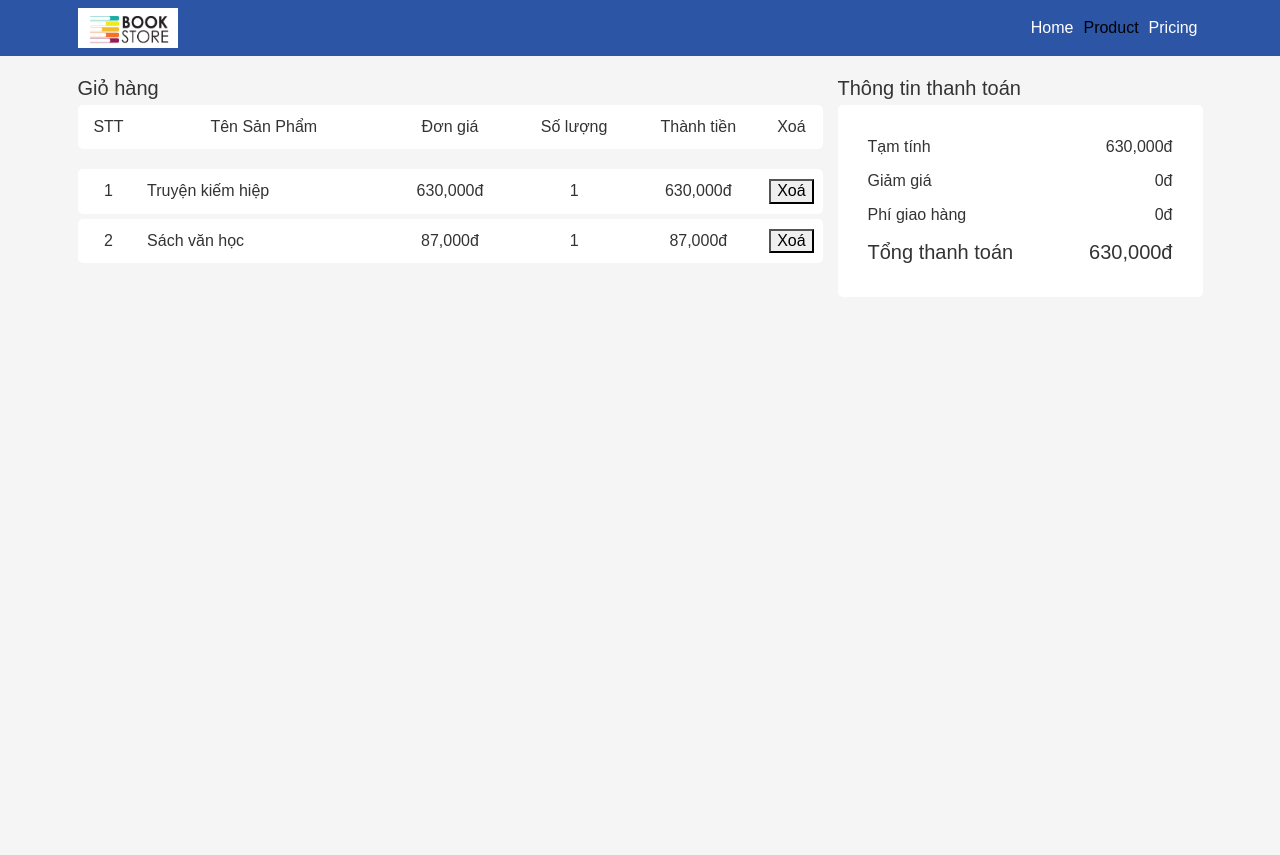
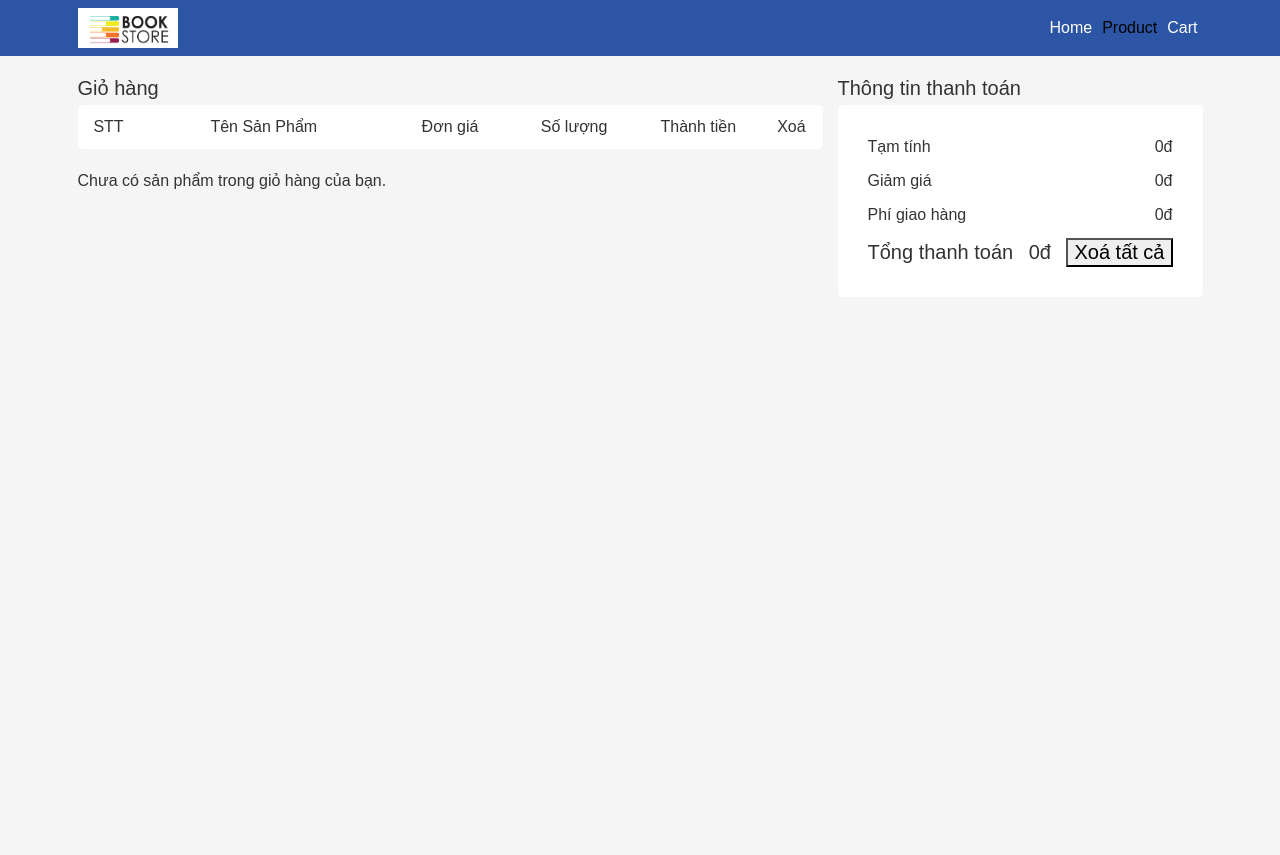
Before and after one commit to QuangHuy2201/Project_BookStore, a PHP site: page /cart.php in a window 1280 px wide. Shown: the top 855 px of the page. Run offline with PHP 8.4, Linux system fonts and the light colour scheme; some web fonts are replaced.

Commit message:
Add function buy_now

```diff
--- a/model/connectDB.php
+++ b/model/connectDB.php
@@ -4,12 +4,12 @@ function connectdb(){
 
   $servername="localhost";
   $username="root";
-  $password="";
+  $password="231077";
   $dbname = "bookstore";
 
 
   // Create connection
-  $conn = new mysqli($servername, $username, $password, $dbname, 3307);
+  $conn = new mysqli($servername, $username, $password, $dbname, 3306);
 
   // Check connection
   if ($conn->connect_error) {
--- a/view/cart.php
+++ b/view/cart.php
@@ -2,6 +2,75 @@
 include "../model/product.php";
 $header = 'product';
 include "header.php";
+session_start();
+
+
+if(!isset($_SESSION['cart']))$_SESSION['cart']=[];
+if(isset($_POST['buy_now']))
+{
+   $product_name=$_POST['product_name'];
+   $price=$_POST['price'];
+   $quantity=1;
+
+
+    //Check product in cart
+    //flag
+    $fl=0;
+    for($i=0;$i<sizeof($_SESSION['cart']);$i++ )
+    {
+        if($_SESSION['cart'][$i][0]==$product_name)
+        {
+            $fl=1;
+            $_SESSION['cart'][$i][2]+= $quantity;
+            break;
+        }
+    }
+
+    if($fl==0)
+    {
+        //Add to cart
+        $product_cart =[$product_name, $price,$quantity];
+        $_SESSION['cart'][] =$product_cart;
+
+
+    }
+
+}
+function show_to_cart()
+
+{
+    $total=0;
+    if( !empty($_SESSION['cart']) )
+    {
+        for($i=0;$i<sizeof($_SESSION['cart']);$i++ ){
+            $sum=$_SESSION['cart'][$i][1]*$_SESSION['cart'][$i][2];
+            echo ' <div class="row text-center bg-white mlr0 pt10 pb10 mb5 b-radius w-100">
+            <div class="col-1">'.($i+1).'</div>
+            <div class="col-4 text-start">'.$_SESSION['cart'][$i][0].'</div>
+            <div class="col-2">'.number_format($_SESSION['cart'][$i][1]).'đ</div>
+            <div class="col-2">'.$_SESSION['cart'][$i][2].'</div>
+            <div class="col-2">'.number_format($sum).'</div>
+            <div class="col-1">
+            <form method="GET">
+                <button type="submit" name="delete" value="'.$i.'">Xoá</button>
+            </form>
+            </div>
+            </div>';
+            $total+=$sum;
+            }
+    }
+    else echo"<p>Chưa có sản phẩm trong giỏ hàng của bạn.</p>";
+    return $total;
+}
+
+if(isset($_GET['delete_all'])) unset($_SESSION['cart']);
+
+if(isset($_GET['delete']))
+{
+    array_splice($_SESSION['cart'],$_GET['delete'],1);
+
+}
+
 ?>
 
 <!-- Cart items details -->
@@ -18,26 +87,26 @@ include "header.php";
                             <div class="col-2">Thành tiền</div>
                             <div class="col-1">Xoá</div>
                         </div>
-                        <div class="row text-center bg-white mlr0 pt10 pb10 mb5 b-radius w-100">
-                            <div class="col-1">1</div>
-                            <div class="col-4 text-start">Truyện kiếm hiệp</div>
-                            <div class="col-2">630,000đ</div>
-                            <div class="col-2">1</div>
-                            <div class="col-2">630,000đ</div>
-                            <div class="col-1">
-                                <button>Xoá</button>
-                            </div>
+
+
+                        <?php
+                        $total=show_to_cart();
+                        ?>
+                        <!-- <div class="row text-center bg-white mlr0 pt10 pb10 mb5 b-radius w-100">
+                        <div class="col-1">'.($i+1).'</div>
+                        <div class="col-3 text-start"></div>
+                        <div class="col-2"></div>
+                        <div class="col-1"></div>
+                        <div class="col-2"></div>
+                        <div class="col-2"><img style="width:70%;" src="../static/images/sach-truyen-kiem-hiep/biatrc_L.gif" alt="..."></div>
+                        <div class="col-1">
+                        <form method="GET">
+                            <button type="submit" name="delete" value="'.$i.'">Xoá</button>
+                        </form>
                         </div>
-                        <div class="row text-center bg-white mlr0 pt10 pb10 mb5 b-radius w-100">
-                            <div class="col-1">2</div>
-                            <div class="col-4 text-start">Sách văn học</div>
-                            <div class="col-2">87,000đ</div>
-                            <div class="col-2">1</div>
-                            <div class="col-2">87,000đ</div>
-                            <div class="col-1">
-                                <button>Xoá</button>
-                            </div>
-                        </div>
+                        </div>' -->
+
+
                     </div>
                     <div class="col-4">
                         <div class="row">
@@ -46,7 +115,7 @@ include "header.php";
                                 <div class="bg-white b-radius p30">
                                     <div class="price d-flex justify-content-between mb10">
                                         <div class="price_heading">Tạm tính</div>
-                                        <div class="price-value">630,000đ</div>
+                                       <div class="price-value"><?php echo number_format($total); ?>đ</div>
                                     </div>
                                     <div class="discount d-flex justify-content-between mb10">
                                         <div class="discount-heading">Giảm giá</div>
@@ -58,7 +127,10 @@ include "header.php";
                                     </div>
                                     <div class="total d-flex justify-content-between m-t-10 txt-semiBold fs20">
                                         <div class="total-heading">Tổng thanh toán</div>
-                                        <div class="total-value">630,000đ</div>
+                                        <div class="total-value"><?php echo number_format($total); ?>đ</div>
+                                        <form method="GET">
+                                        <button type="submit" name="delete_all">Xoá tất cả</button>
+                                        </form>
                                     </div>
                                 </div>
                             </div>
--- a/view/header.php
+++ b/view/header.php
@@ -29,7 +29,7 @@
                         <div class="navbar-nav">
                             <a <?php if ($header == "home") { ?> class=" nav-link active" <?php   } else { ?> class=" nav-link " <?php   }  ?> aria-current="page" href="index.php">Home</a>
                             <a <?php if ($header == "product") { ?> class=" nav-link active" <?php   } else { ?> class=" nav-link " <?php   }  ?> href="product.php">Product</a>
-                            <a class="nav-link" href="">Pricing</a>
+                            <a class="nav-link" href="cart.php">Cart</a>
 
                         </div>
                     </div>
--- a/view/index.php
+++ b/view/index.php
@@ -25,7 +25,7 @@ include "header.php";
             echo '<div class="col-4">
             <div class="product-item">
                 <div class="product-img">
-                    <img src="../static/images/product/'.$product['image'].'" alt="'.$product['product_name'].'">
+                    <img src="../static/images/sach-truyen-kiem-hiep/'.$product['image'].'" alt="'.$product['product_name'].'">
                 </div>
                 <h5 class="product-title">'.$product['product_name'].'</h5>
                 <p class="product-price">'.$price.'</p>
@@ -57,7 +57,7 @@ include "header.php";
             echo '<div class="col-4">
             <div class="product-item">
                 <div class="product-img">
-                    <img src="../static/images/product/'.$product['image'].'" alt="'.$product['product_name'].'">
+                    <img src="../static/images/sach-van-hoc/'.$product['image'].'" alt="'.$product['product_name'].'">
                 </div>
                 <h5 class="product-title">'.$product['product_name'].'</h4>
                 <p class="product-price">'.$price.'</p>
@@ -89,7 +89,7 @@ include "header.php";
             echo '<div class="col-4">
             <div class="product-item">
                 <div class="product-img">
-                    <img src="../static/images/product/'.$product['image'].'" alt="'.$product['product_name'].'">
+                    <img src="../static/images/truyen-tranh-comic/'.$product['image'].'" alt="'.$product['product_name'].'">
                 </div>
                 <h5 class="product-title">'.$product['product_name'].'</h4>
                 <p class="product-price">'.$price.'</p>
```
Also changed, not shown: view/product.php (+9 -1 lines).
